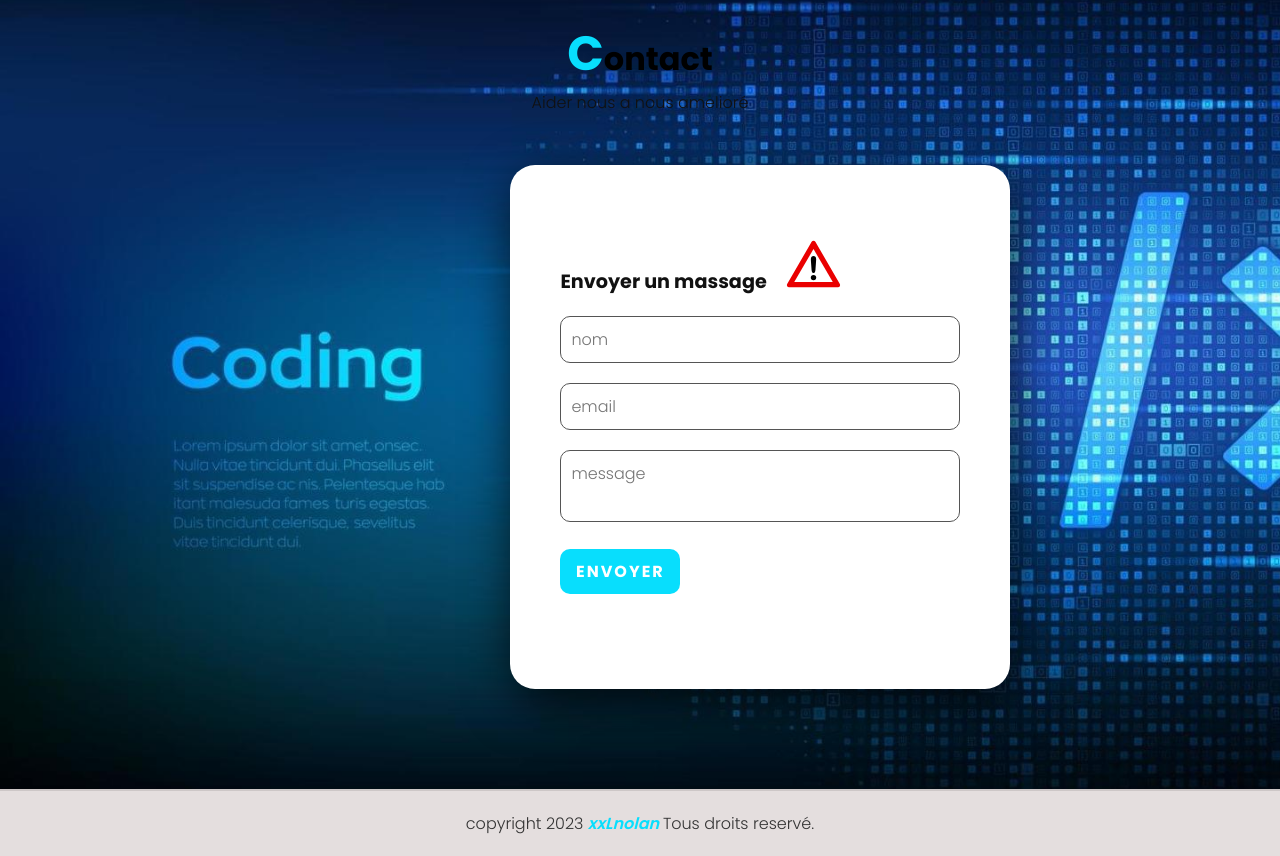
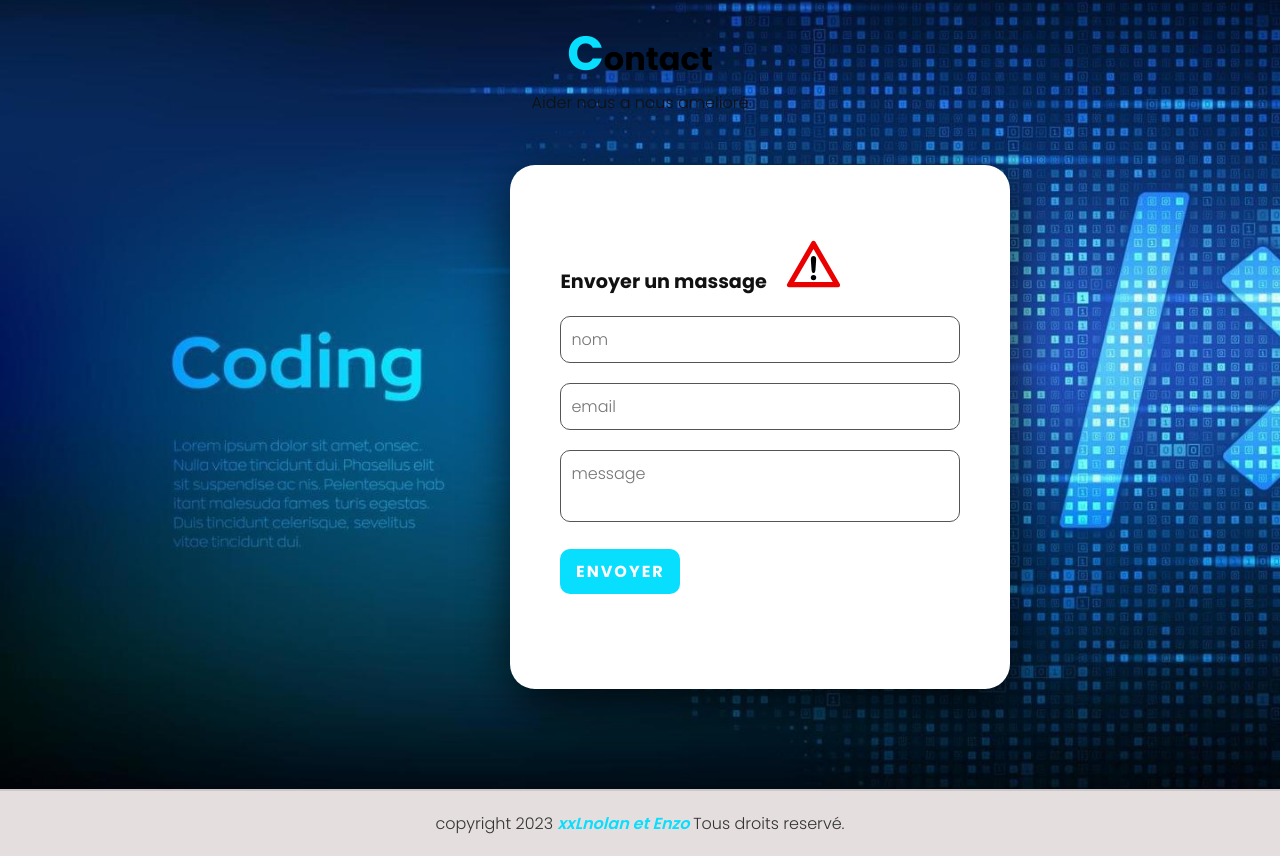
Before and after one commit to xxLnolan/site0, a plain HTML site: page index.html in a window 1280 px wide. Shown: the part 2659-3515 px from the top of the page. Drawn offline with Linux system fonts and the light colour scheme.

Commit message:
Update index.html

```diff
--- a/index.html
+++ b/index.html
@@ -107,7 +107,7 @@
             </form>
         </section>
         <div class="copyright">
-            <p>copyright 2023 <a href="#">xxLnolan </a>Tous droits reservé.</p>
+            <p>copyright 2023 <a href="#">xxLnolan et Enzo </a>Tous droits reservé.</p>
         </div>
     </body>
 </html>
```
